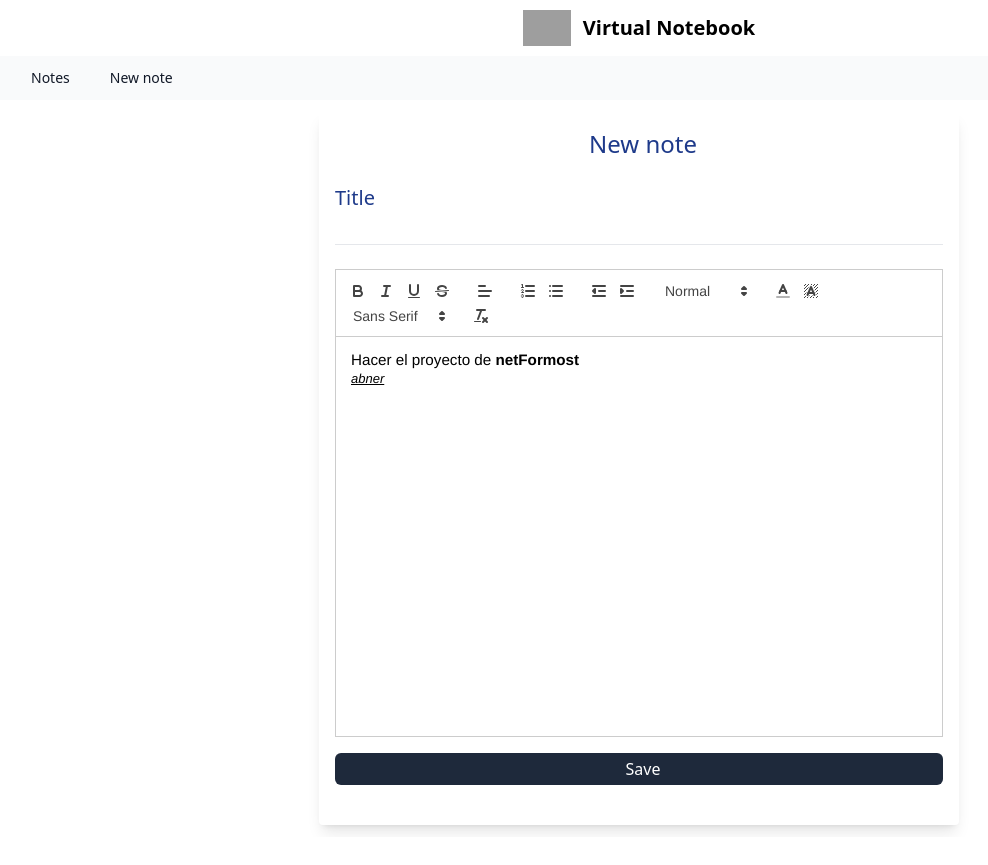
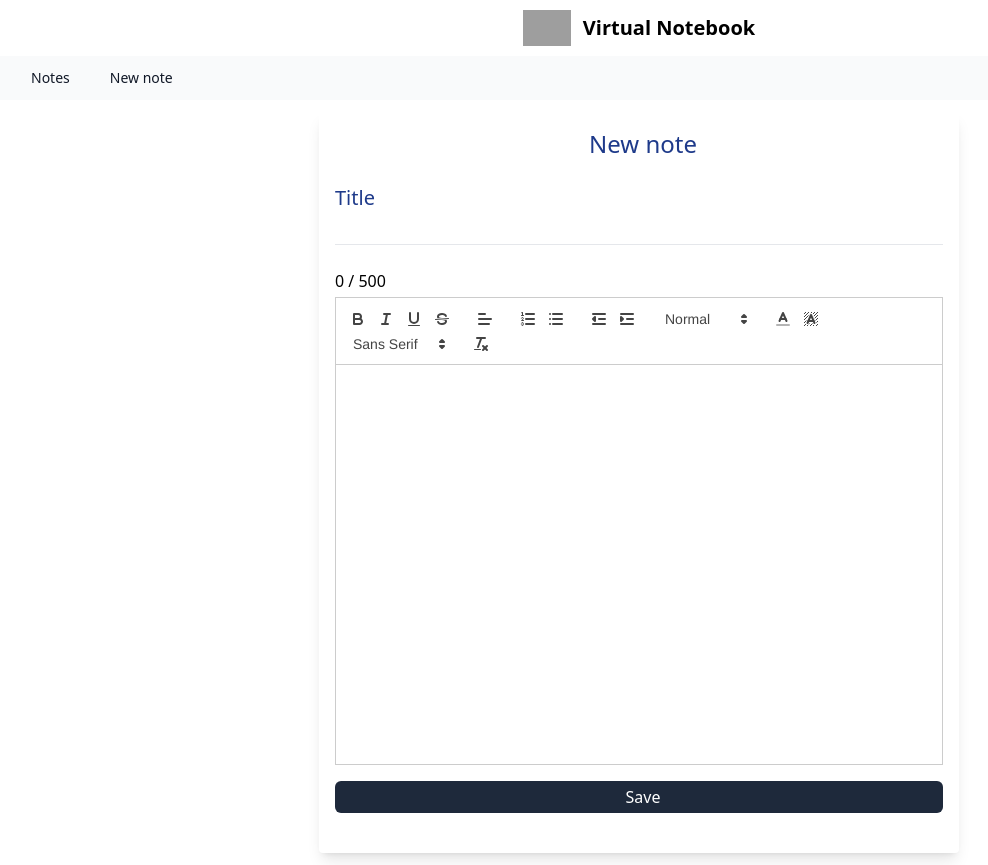
Before and after one commit to Abner-J-Hdz/virtualnotebook-client, a React (Create React App) app: page /newnote in a window 1280 px wide. Shown: the whole page, without its empty margins (1-989 px from the left). Before the commit the page ends 837 px from the top, so only its background shows below. Built offline with nearby package versions, Linux system fonts and the light colour scheme; grey boxes are pictures that could not be loaded.

Commit message:
ajuste del editor para limitar el numero carateres

```diff
--- a/package.json
+++ b/package.json
@@ -9,6 +9,7 @@
     "quill": "^1.3.7",
     "react": "^18.2.0",
     "react-dom": "^18.2.0",
+    "react-hot-toast": "^2.4.0",
     "react-quill": "^2.0.0",
     "react-quilljs": "^1.3.3",
     "react-router-dom": "^6.4.3",
--- a/src/components/EditorQuill.js
+++ b/src/components/EditorQuill.js
@@ -1,22 +1,37 @@
 import React,  { useRef, useState } from 'react'
 import ReactQuill, { Quill } from 'react-quill';
 import toolbar from '../utils/ToolBar';
-const EditorQuill = ({noteBody, setNoteBody}) => {
 
+const EditorQuill = ({noteBody, setNoteBody, setCounter, isNew}) => {
+
+    ///reactQuillRef va hacer referencia a el editor para poder obtener propiedades extras como el getLength
     const [reactQuillRef , setReactQuillRef ] = useState(null)
-
-    const editorElement = useRef();
+    const maxCharacters = 100;
 
     const handleChange = (value) => {
-        console.log(value);
-        ///getText()
+        let counterLength = reactQuillRef.unprivilegedEditor.getLength();
+
+        counterLength-= 1;
+        setCounter(counterLength)
+
+        if(counterLength <= 100 )
             setNoteBody( value );
+    }
 
-        console.log(reactQuillRef.unprivilegedEditor.getLength())
+    const checkCharacterCount = (event) => {
+        ///validamos que no se pase del maximo de caracteres que ya establecimos
+        ///si se alcanza la longitud máxima de caracteres, onChange no se activará.
+        if (reactQuillRef.unprivilegedEditor.getLength() > maxCharacters && event.key !== 'Backspace') {
+            event.preventDefault();
+        }
     }
 
     const modules = {
         toolbar
+    }
+
+    const moduleWithoutToolbar = {
+        "toolbar": false
     }
 
     return (
@@ -25,10 +40,12 @@ const [reactQuillRef , setReactQuillRef ] = useState(null)
             ref={(quill) => {
                 setReactQuillRef(quill)
             }}
+
             style={{ height: "400px" }}
-        modules={modules}
+            modules={ isNew ? modules : moduleWithoutToolbar}
             theme="snow"
             value={noteBody}
+            onKeyDown={checkCharacterCount}
             onChange={handleChange}
 
         />
--- a/src/pages/NotePage.jsx
+++ b/src/pages/NotePage.jsx
@@ -4,21 +4,21 @@ import TextEditor from '../components/TextEditor';
 
 const NotePage = () => {
   const [title, setTitle] = useState("");
-  const [noteBody, setNoteBody] = useState("<h3>Hacer el proyecto de <strong>netFormost</strong></h3><p><em><u>abner</u></em></p>");
-
-  const handleUpdate = (bodyValue) => {
-    setNoteBody(bodyValue);
+  const [noteBody, setNoteBody] = useState("");
+  const [counter, setCounter] = useState(0)
 
 
 
+const handleSubmit = (e) => {
+  e.preventDefault();
+
+  const note = {
+    IdNote: 0,
+    title,
+    body: noteBody
   }
 
-const handleSubmit = (e) => {
-  e.preventDefault();
-console.log(e)
-  const note = {
-    title
-  }
+  console.log(note)
 }
 
   return (
@@ -34,10 +34,12 @@ console.log(e)
             <input type="text" name='title' onChange={(e) => setTitle(e.target.value)}
             className="border-b py-1 focus:outline-none focus:border-blue-900 focus:border-b-2 transition-colors peer w-full text-blue-900" autoComplete="off"/>
           </div>
-
+          <div className='mb-1'>
+            <span>{counter} / 500</span>
+          </div>
           <div className='mb-6'>
             {/* <TextEditor noteBody={noteBody} setNoteBody={setNoteBody}  /> */}
-            <EditorQuill noteBody={noteBody} setNoteBody={setNoteBody}  />
+            <EditorQuill noteBody={noteBody} setNoteBody={setNoteBody} setCounter={setCounter} isNew={true} />
           </div>
           <div className='mb-6'>
             <button type="submit" className="block bg-slate-800 px-2 py-1 w-full rounded-md text-white" >
```
Also changed, not shown: 1 other file (tests, documents, lock files or other folders). Lines whose indentation alone changed are shown as unchanged.
